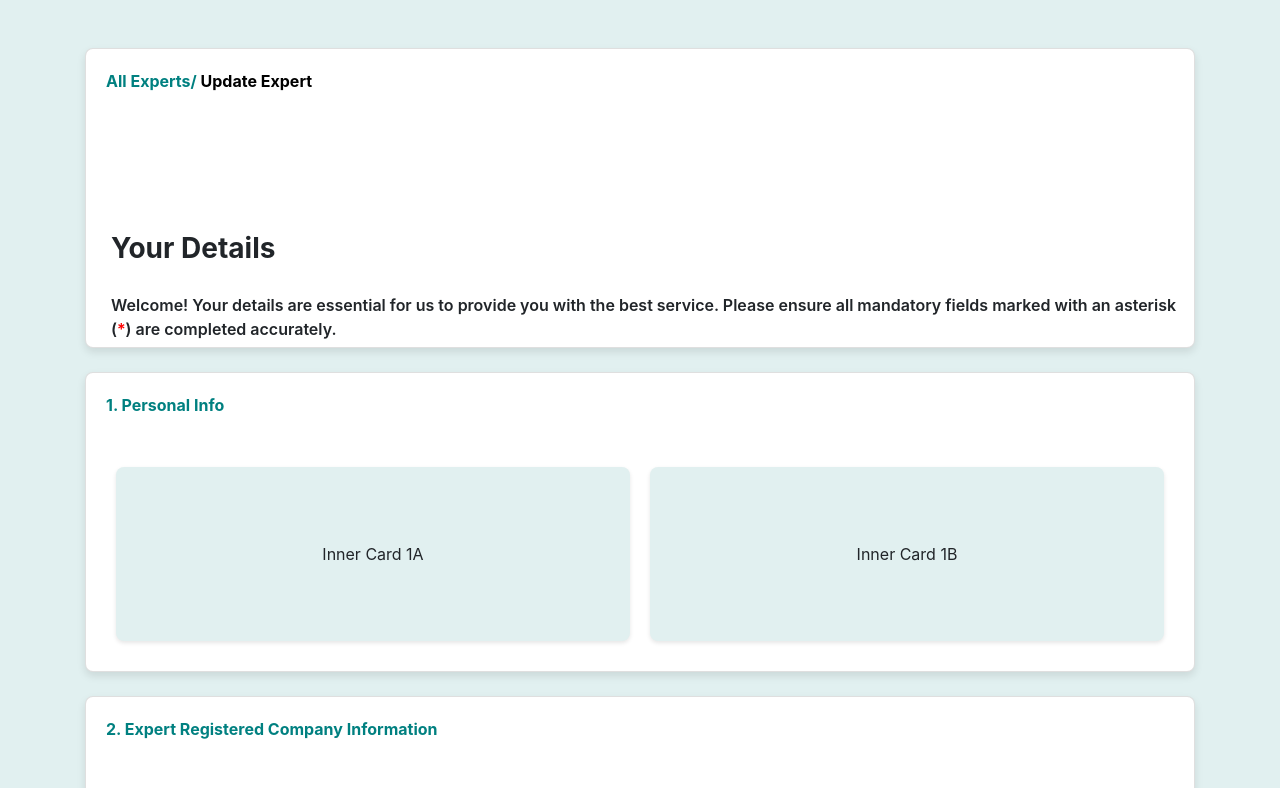
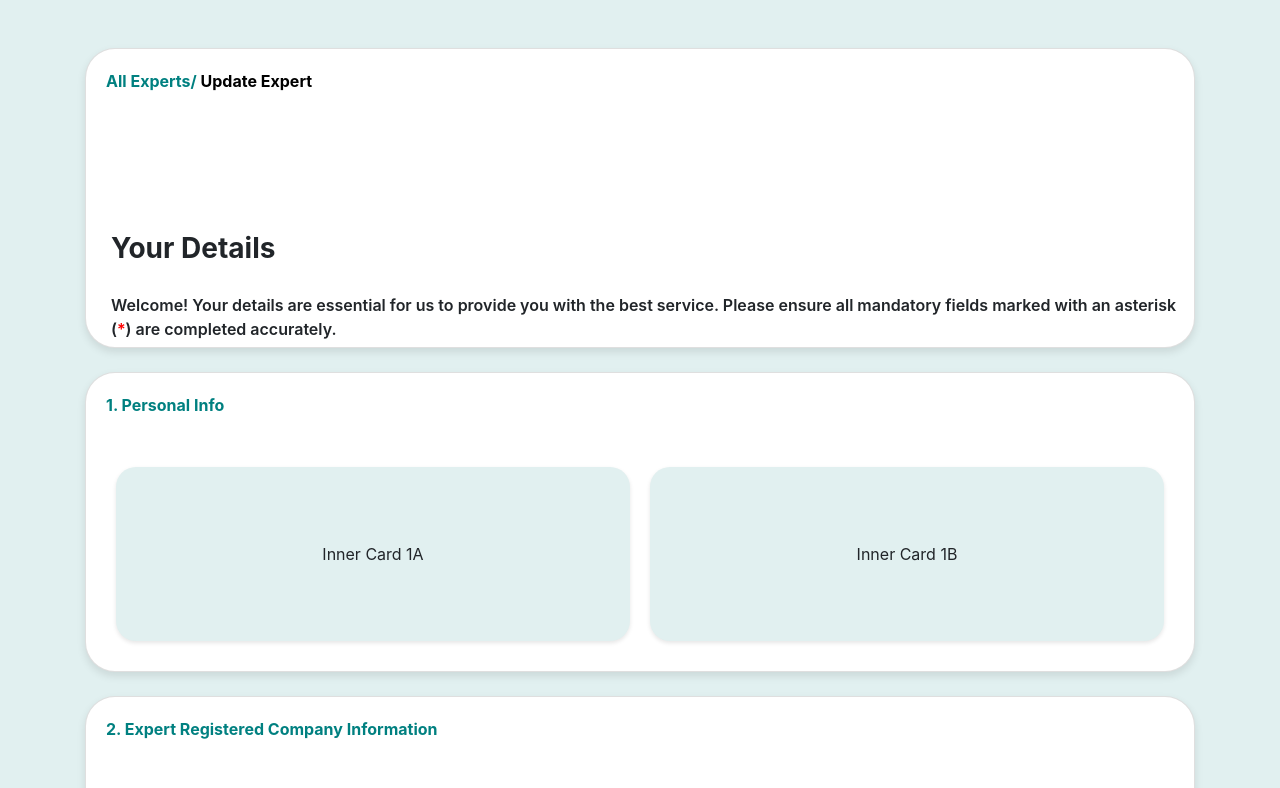
Before and after one commit to muhammad-imad-khan/I-dox-Templates, a plain HTML site: page index.html in a window 1280 px wide. Shown: the top 788 px of the page. Drawn offline with nearby package versions, Linux system fonts and the light colour scheme.

Commit message:
Cards Layout Applied

```diff
--- a/styles.css
+++ b/styles.css
@@ -7,7 +7,7 @@ body {
     background-color: white;
     box-shadow: 0 4px 8px rgba(0, 0, 0, 0.1);
     transition: transform 0.2s;
-    border-radius: 8px;
+    border-radius: 30px;
     overflow: hidden;
 }
 
@@ -24,8 +24,8 @@ body {
 
 .inner-card {
     background-color: #E1F0F0;
+    border-radius: 20px;
     margin: 10px;
-    border-radius: 8px;
     height: calc(100% - 20px);
     box-shadow: 0 2px 4px rgba(0, 0, 0, 0.1);
     display: flex;
@@ -33,7 +33,6 @@ body {
     align-items: center;
     flex: 1;
 }
-
 
 .card-heading {
     color: #008080;
```
